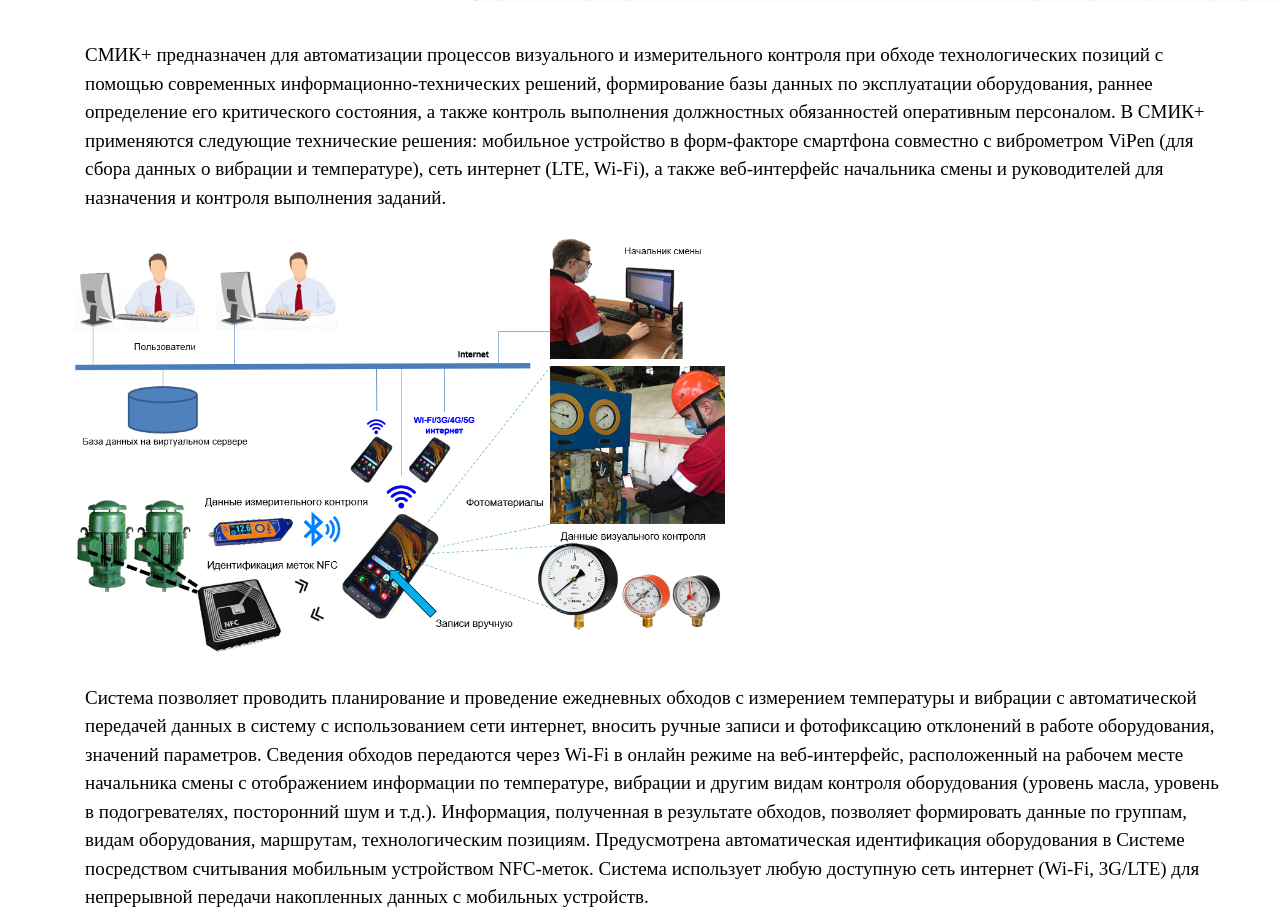
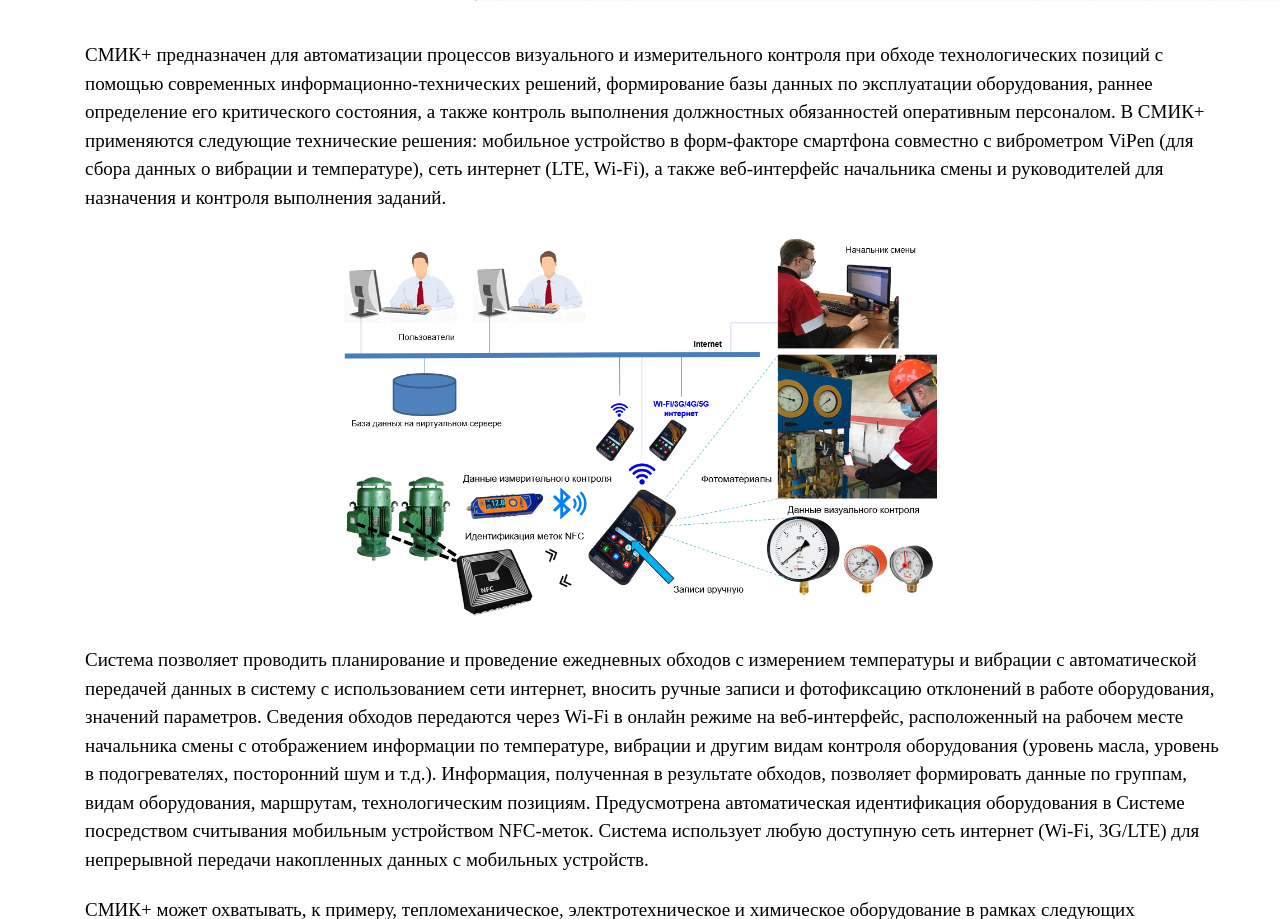
Before and after one commit to IsrafilovaAlisa/techmsys.ru, an ASP.NET Core app: page /Home/MobileInspection in a window 1280 px wide. Shown: the part 909-1828 px from the top of the page. Run offline with ASP.NET Core 8, Linux system fonts and the light colour scheme; some web fonts are replaced.

Commit message:
выравнивание картинки по центру

```diff
--- a/techmsys.ru/Views/Home/MobileInspection.cshtml
+++ b/techmsys.ru/Views/Home/MobileInspection.cshtml
@@ -247,9 +247,13 @@
                                 а также веб-интерфейс начальника смены и руководителей для назначения и контроля выполнения заданий.
                             </p>
                         </div>
-                        <div style="margin-top: 15px">
-                            <img class="image_for_web" src="/asset/images/imgpsh_fullsize_anim.png" />
-                        </div>
+
+                            <div class="text-center" style="margin-top: 15px;">
+                                <img style="max-width: 600px; height: auto;" class="rounded mx-auto d-block" src="/asset/images/imgpsh_fullsize_anim.png" />
+                            </div>
+
+
+
 
                         <div class="container" style="margin-top: 15px">
                             <p class="text" >
```
